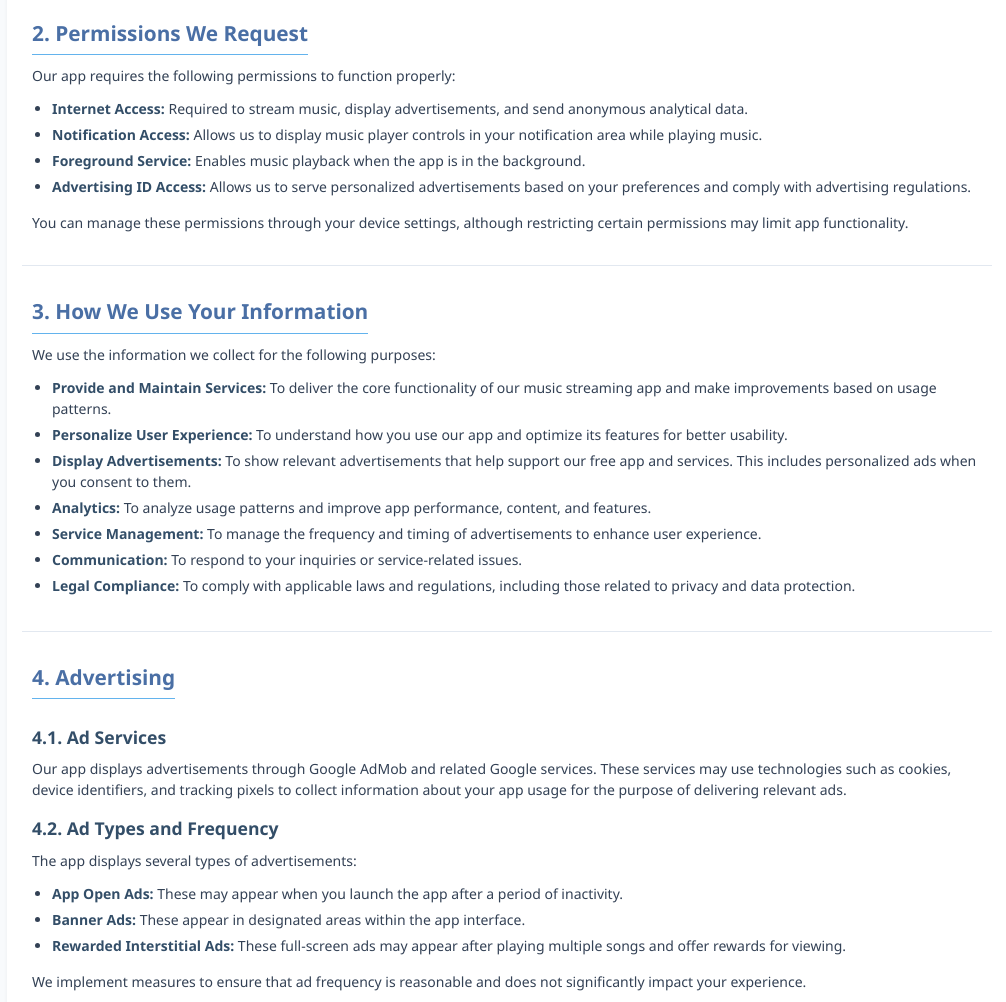
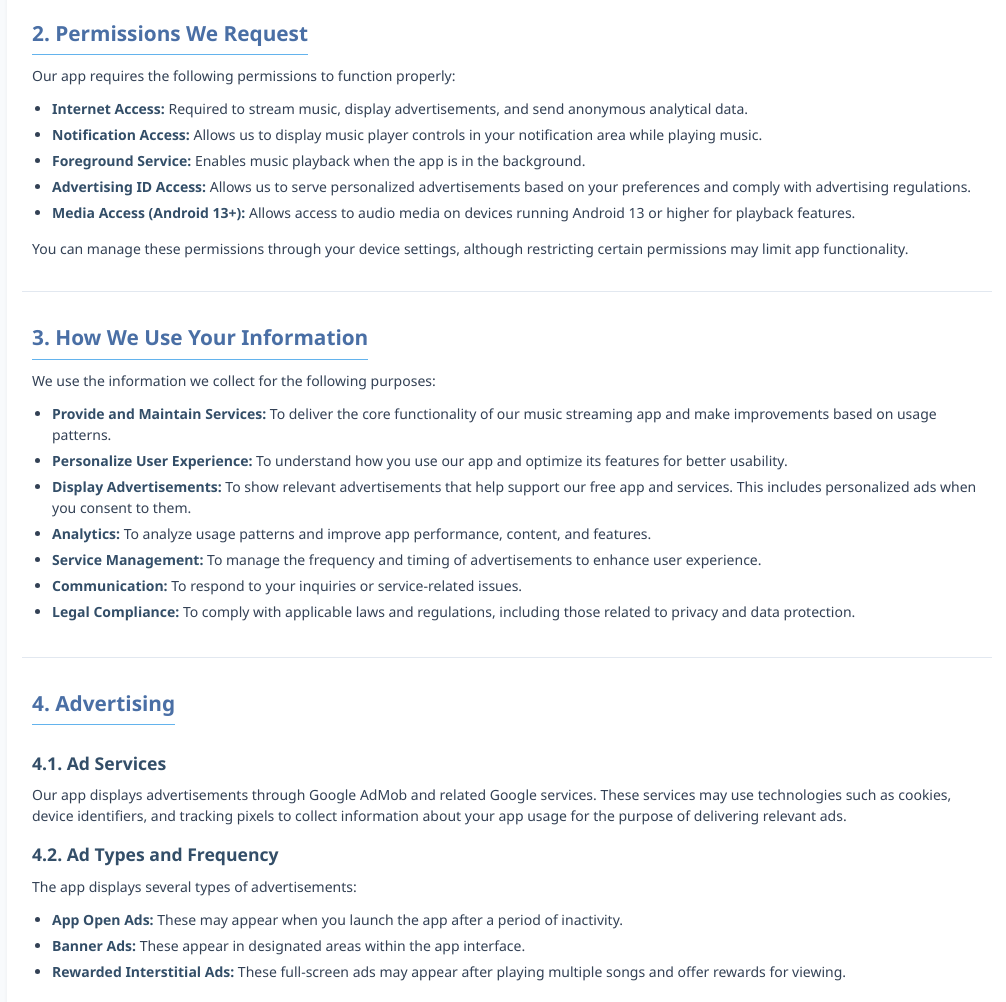
Before and after one commit to stauwid/project, a plain HTML site: page index.html in a window 1280 px wide. Shown: the part 709-1711 px from the top of the page, without its empty margins (133-1139 px from the left). Drawn offline with Linux system fonts and the light colour scheme.

Commit message:
Update index.html

```diff
--- a/index.html
+++ b/index.html
@@ -215,6 +215,7 @@
                 <li><strong>Notification Access:</strong> Allows us to display music player controls in your notification area while playing music.</li>
                 <li><strong>Foreground Service:</strong> Enables music playback when the app is in the background.</li>
                 <li><strong>Advertising ID Access:</strong> Allows us to serve personalized advertisements based on your preferences and comply with advertising regulations.</li>
+                <li><strong>Media Access (Android 13+):</strong> Allows access to audio media on devices running Android 13 or higher for playback features.</li>
             </ul>
             <p>You can manage these permissions through your device settings, although restricting certain permissions may limit app functionality.</p>
         </div>
```
